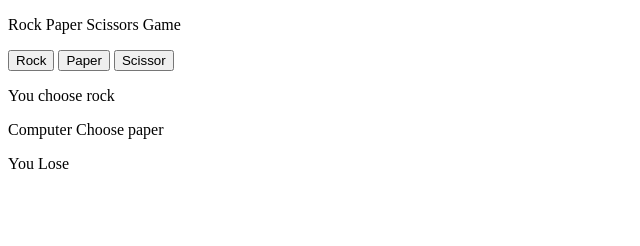
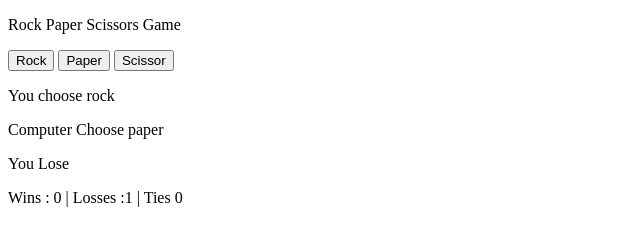
Before and after one commit to estifanosx/Rock-Paper-Scissor-, a plain HTML site: page index.html in a window 1280 px wide. Both pictures are taken after a click on the button "Rock". Shown: the whole page, without its empty margins (0-640 px from the left). Drawn offline with Linux system fonts and the light colour scheme.

Commit message:
add score system for game results

```diff
--- a/index.html
+++ b/index.html
@@ -14,6 +14,7 @@
     <p id="urMove"></p>
     <p id="cpMove"></p>
     <p id="result"></p>
+    <p id="score"></p>
 
 </body>
 </html>
--- a/index.js
+++ b/index.js
@@ -4,6 +4,10 @@ const scissor = document.querySelector(".scissor");
 let display = document.getElementById("result");
 let urMove = document.getElementById("urMove");
 let cpMove = document.getElementById("cpMove");
+let score = document.getElementById("score");
+let Wins = 0;
+let Losses = 0;
+let Ties = 0;
 
 rock.onclick = () => {
   playGame("rock");
@@ -47,15 +51,19 @@ let playGame = (userMove) => {
   cpMove.textContent = `Computer Choose ${computerMove}`;
   if (userMove === computerMove) {
     display.textContent = "You Tie";
+    Ties++;
   } else if (
     (userMove === "rock" && computerMove === "scissor") ||
     (userMove === "scissor" && computerMove === "paper") ||
     (userMove === "paper" && computerMove === "rock")
   ) {
     display.textContent = "you Win ";
+    Wins++;
   } else {
     display.textContent = "You Lose ";
+    Losses++;
   }
+  updateScore();
 };
 
 const getcomputerMove = () => {
@@ -68,3 +76,7 @@ const getcomputerMove = () => {
     return "scissor";
   }
 };
+
+updateScore = () => {
+  score.textContent = `Wins : ${Wins} | Losses :${Losses}  | Ties ${Ties}`;
+};
```
